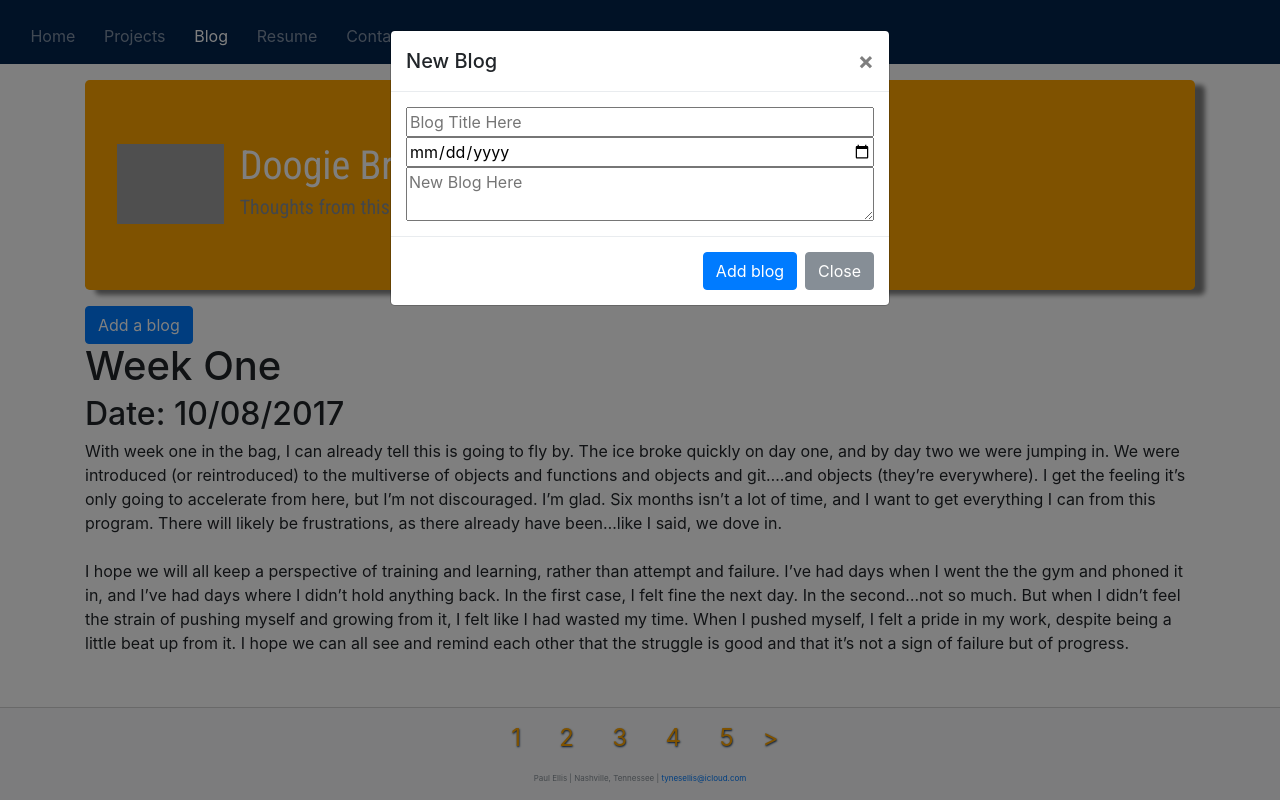
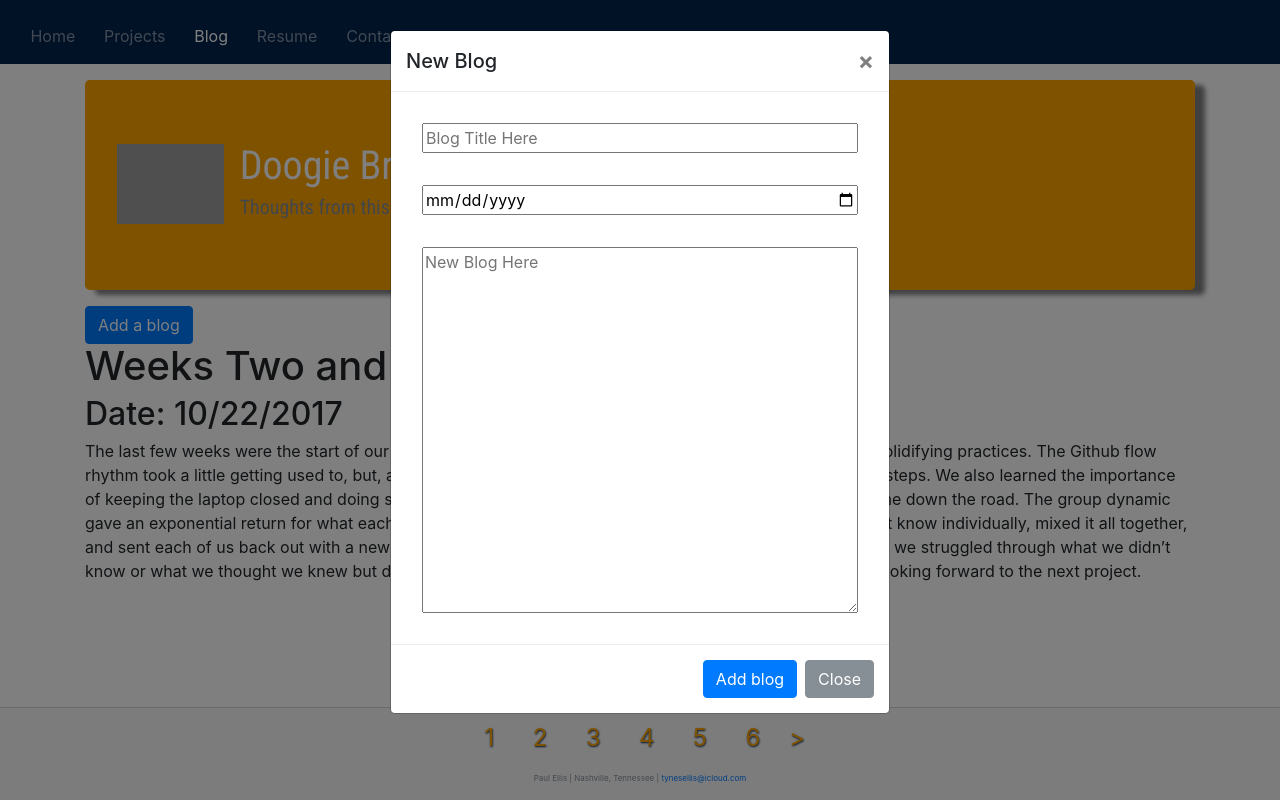
Before and after one commit to tynesellis/tynesellis.github.io, a plain HTML site: page blog.html in a window 1280 px wide. Both pictures are taken after a click on the button "Add a blog". Drawn offline with nearby package versions, Linux system fonts and the light colour scheme; grey boxes are pictures that could not be loaded.

Commit message:
modal styled - blog hard coded in factory for anyone that checks out repo

```diff
--- a/blog-factory.js
+++ b/blog-factory.js
@@ -1,5 +1,14 @@
+//For anyone checking out this repo: New blogs are hard coded into the array below
+//There is a modal on the blogs page that allows blogs to be added into browser storage
+//However, that only works on one computer at a time, so you will need to load the page
+//on your computer to create your own version and play with the add blogs modal
+
 //contains each blog added
 const blogObjects = [
+    {name: "Weeks Two and Three",
+    published: "10/22/2017",
+    text: "The last few weeks were the start of our sprints and group projects. It’s been a goldmine of learning and solidifying practices. The Github flow rhythm took a little getting used to, but, after a few pull and push disasters, we all started to figure out the steps. We also learned the importance of keeping the laptop closed and doing some solid white-boarding. It’s an investment that saves a lot of time down the road. The group dynamic gave an exponential return for what each person brought to the table. It took both what we knew and didn’t know individually, mixed it all together, and sent each of us back out with a new knowledge base equal to the contributions of the entire group. As we struggled through what we didn’t know or what we thought we knew but didn’t, the new concepts sunk into brain and muscle memory. I’m looking forward to the next project."
+    },
     {name: "Week One",
     published: "10/08/2017",
     text: "With week one in the bag, I can already tell this is going to fly by.  The ice broke quickly on day one, and by day two we were jumping in.  We were introduced (or reintroduced) to the multiverse of objects and functions and objects and git….and objects (they’re everywhere).  I get the feeling it’s only going to accelerate from here, but I’m not discouraged.  I’m glad.  Six months isn’t a lot of time, and I want to get everything I can from this program. There will likely be frustrations, as there already have been…like I said, we dove in.<br><br>  I hope we will all keep a perspective of training and learning, rather than attempt and failure.  I’ve had days when I went the the gym and phoned it in, and I’ve had days where I didn’t hold anything back.  In the first case, I felt fine the next day.  In the second…not so much.  But when I didn’t feel the strain of pushing myself and growing from it, I felt like I had wasted my time.  When I pushed myself, I felt a pride in my work, despite being a little beat up from it.  I hope we can all see and remind each other that the struggle is good and that it’s not a sign of failure but of progress."
--- a/blog-styles.css
+++ b/blog-styles.css
@@ -13,3 +13,7 @@
 #blogPageinator {
     font-size: 3em;
 }
+
+#bloggyBlog input, textarea {
+    margin: 1em;
+}
--- a/blog.html
+++ b/blog.html
@@ -58,7 +58,7 @@
                     <div class="modal-body d-flex flex-column">
                       <input type="text" id="newBlogTitle" placeholder="Blog Title Here"></input>
                       <input type="date" id="newBlogDate" placeholder="Date Here"></input>
-                      <textarea id="newBlogText" placeholder="New Blog Here"></textarea>
+                      <textarea id="newBlogText" rows="15" placeholder="New Blog Here"></textarea>
                     </div>
                     <div class="modal-footer">
                       <button type="button" id ="addBlog" class="btn btn-primary">Add blog</button>
```
